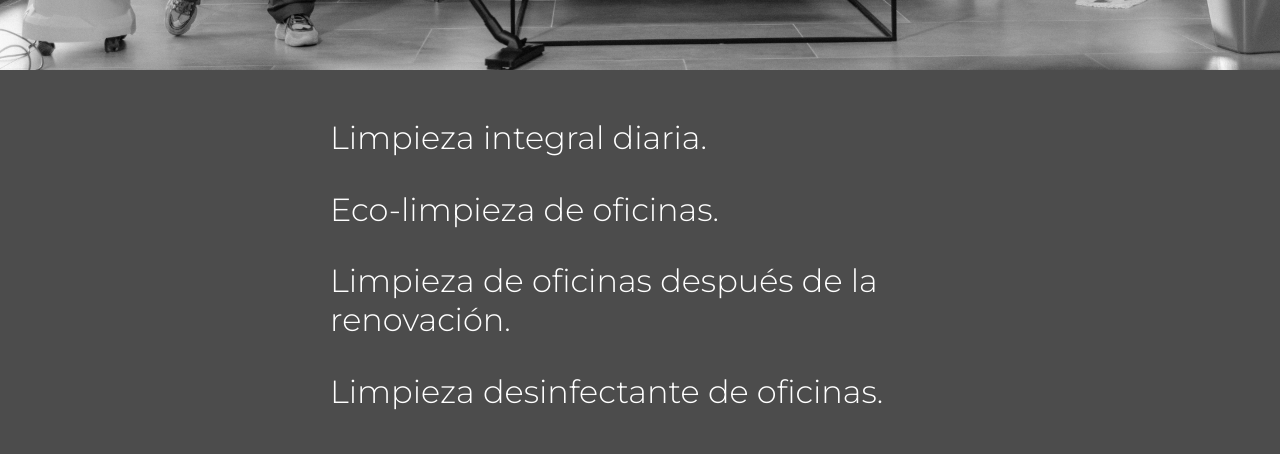
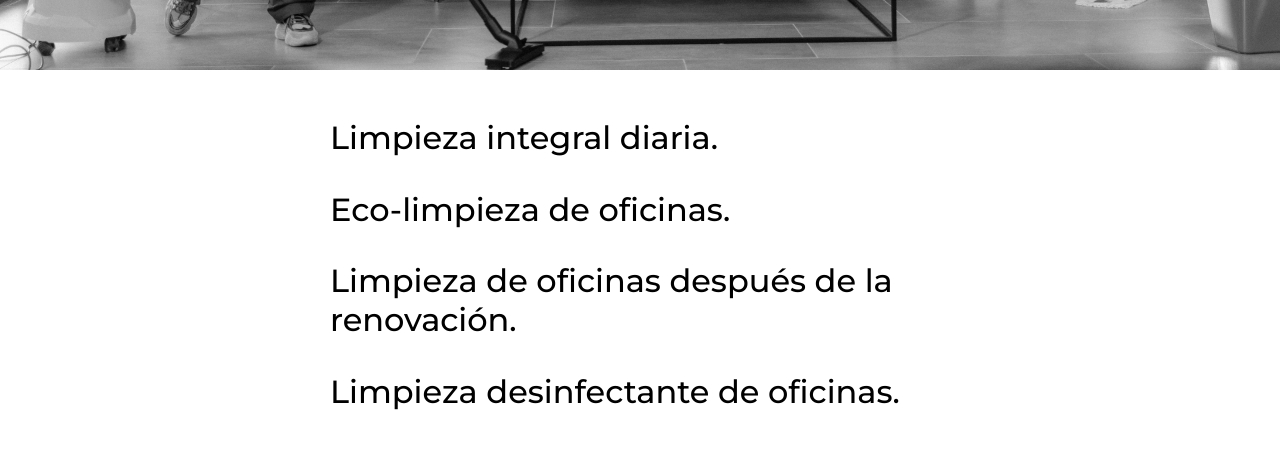
Before and after one commit to RuslanTissen/gregorio-world, a React (Create React App) app: page / in a window 1280 px wide. Shown: the part 330-800 px from the top of the page. Built offline with nearby package versions, Linux system fonts and the light colour scheme.

Commit message:
font change

```diff
--- a/src/components/section-picture/Picture.scss
+++ b/src/components/section-picture/Picture.scss
@@ -10,16 +10,16 @@
 	}
 	.moto{
 		// background-color:rgb(84,84,84);
-		background-color: #4c4c4c;
+		// background-color: #4c4c4c;
 		padding: 15px 0 30px;
 			h1{
 				max-width: 700px;
 				margin: 1% auto;
 				padding: 20px 0 0 40px;
 				text-align: left;
-				color: white;
+				color: black;
 				font-family: 'Montserrat', sans-serif;
-				font-weight: 300;
+				font-weight: 500;
 			}
 	}
 	@media (min-width:1200px) {
```
